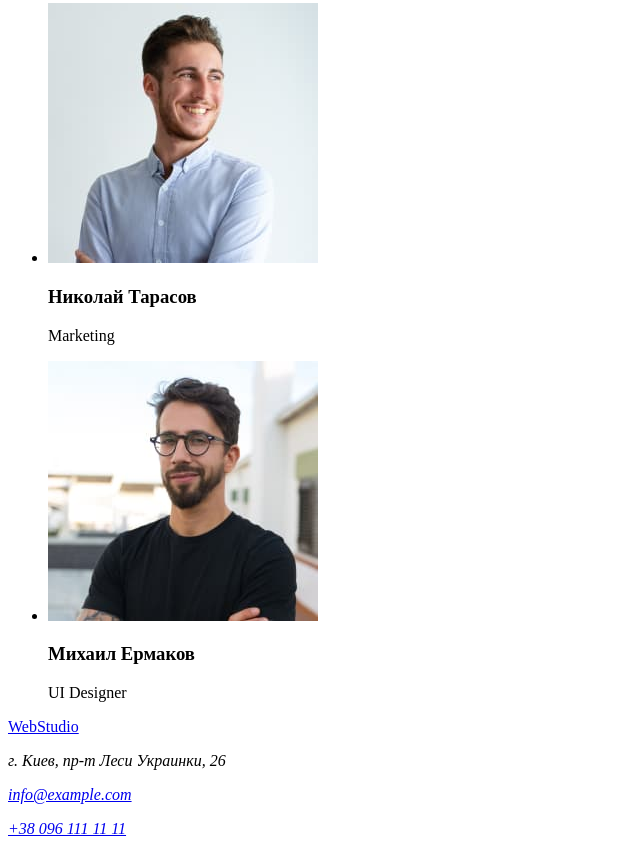
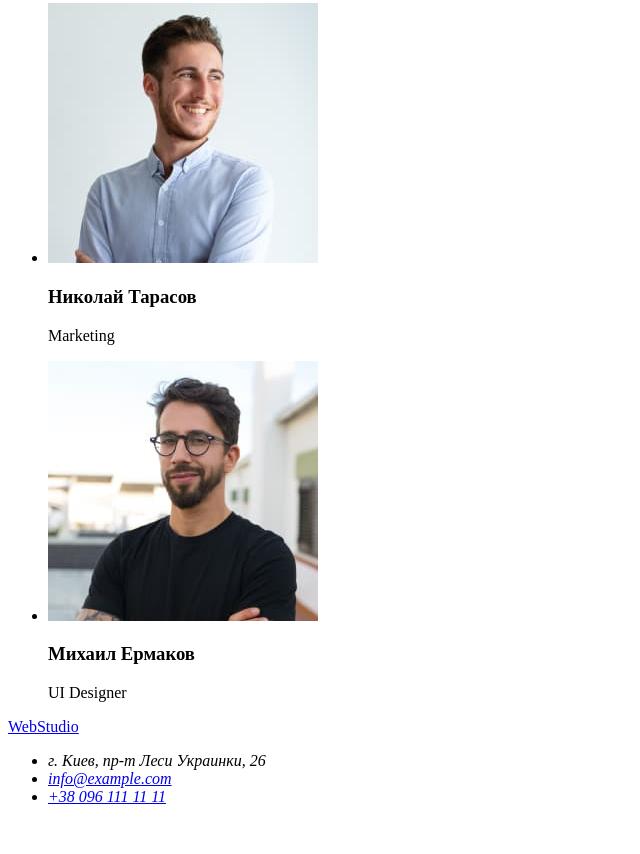
Before and after one commit to 45514118/goit-markup-hw-01, a plain HTML site: page index.html in a window 1280 px wide. Shown: the part 2285-3139 px from the top of the page, without its empty margins (0-640 px from the left). After the commit the page ends 3107 px from the top, so only its background shows below. Drawn offline with Linux system fonts and the light colour scheme.

Commit message:
корректирует разметку адресов в футере

```diff
--- a/index.html
+++ b/index.html
@@ -137,9 +137,11 @@
     <footer>
       <a href="/">WebStudio</a>
       <address>
-        <p>г. Киев, пр-т Леси Украинки, 26</p>
-        <p><a href="mailto:info@example.com">info@example.com</a></p>
-        <p><a href="tel:+380961111111">+38 096 111 11 11</a></p>
+        <ul>
+          <li>г. Киев, пр-т Леси Украинки, 26</li>
+          <li><a href="mailto:info@example.com">info@example.com</a></li>
+          <li><a href="tel:+380961111111">+38 096 111 11 11</a></li>
+        </ul>
       </address>
     </footer>
   </body>
```
